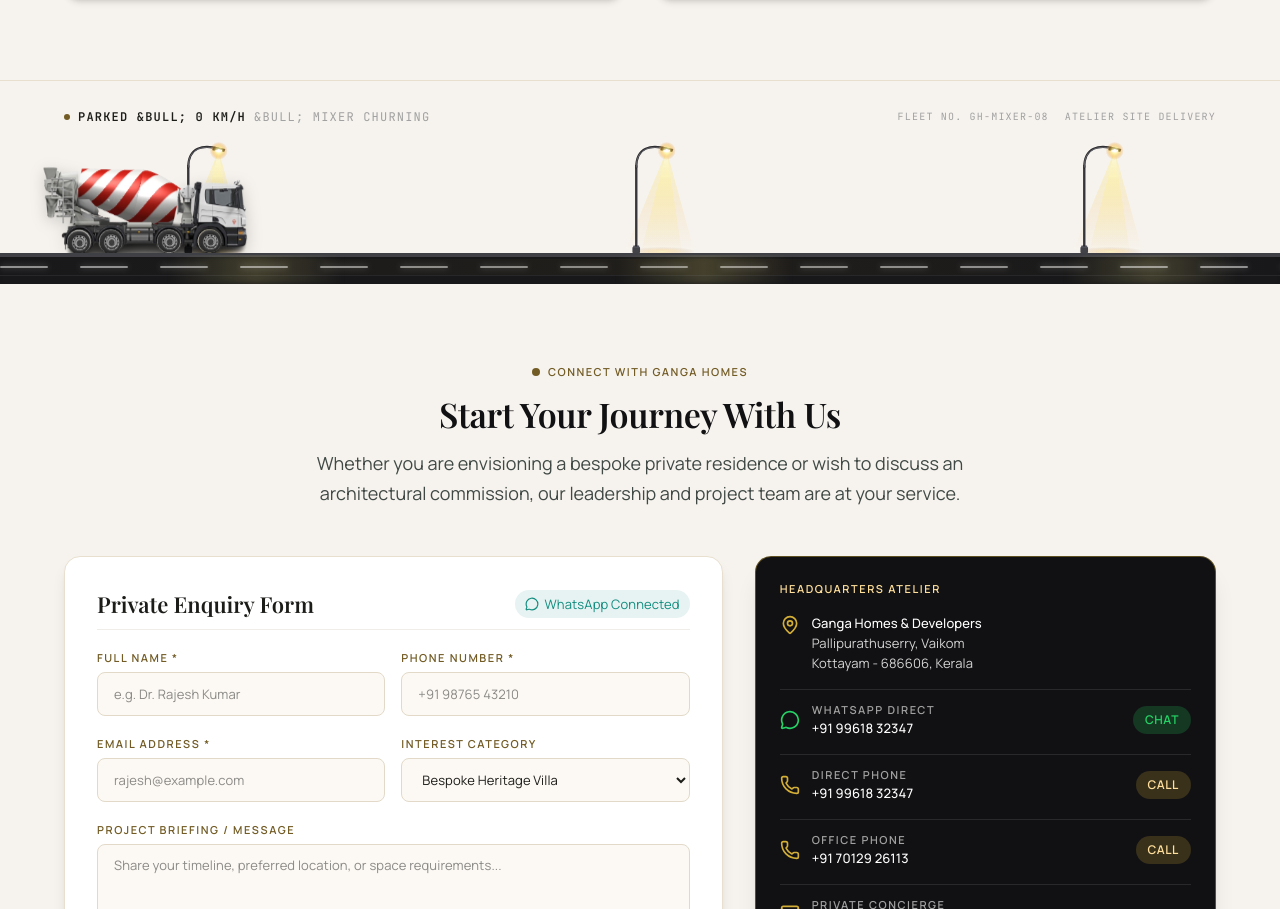
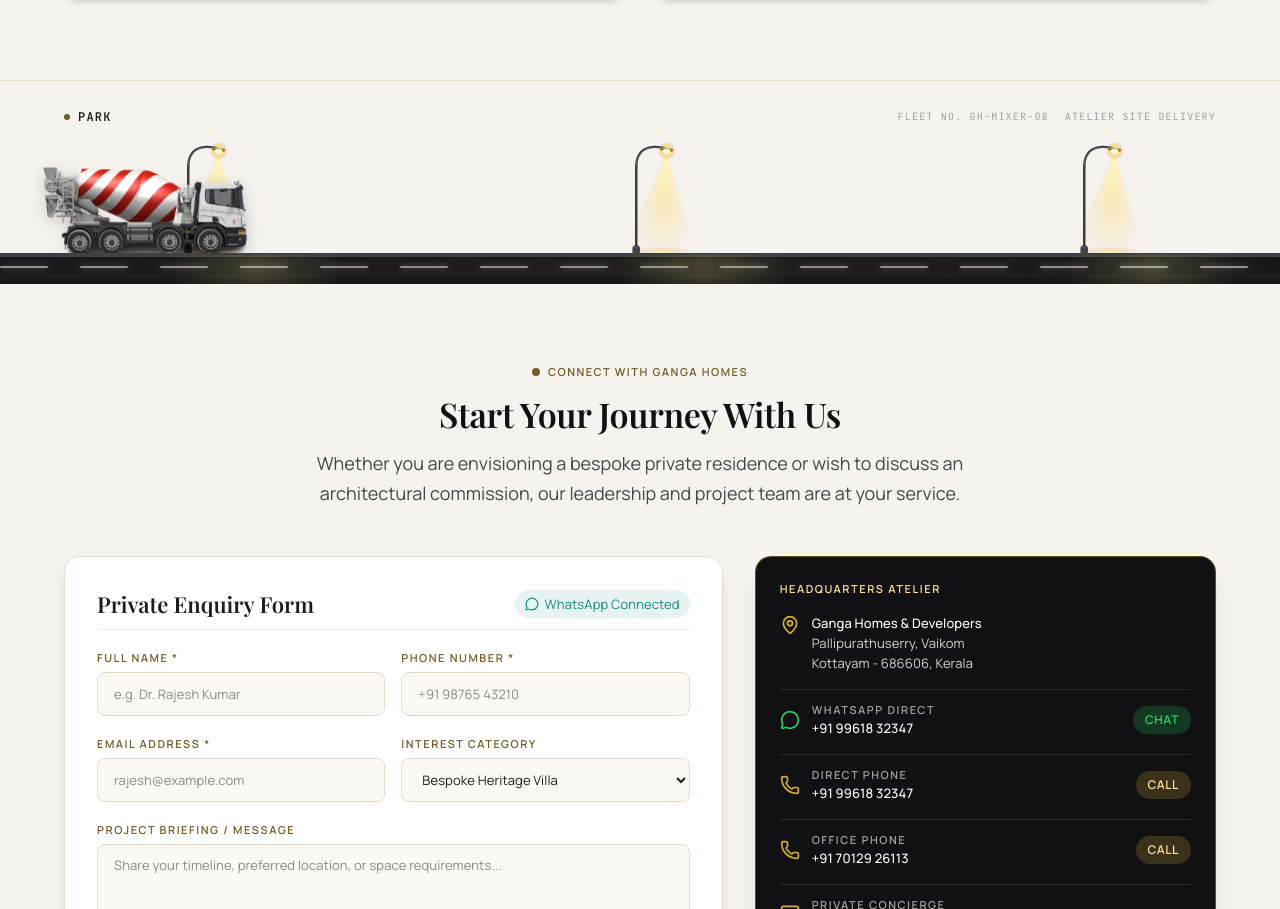
Before and after one commit to hgovind195/GANGA-HOMES, a Next.js app: page / in a window 1280 px wide. Shown: the part 3336-4245 px from the top of the page. Built offline with nearby package versions, Linux system fonts and the light colour scheme; a web font is replaced by a local one.

Commit message:
Update resting phase telemetry to display only PARK

```diff
--- a/components/ConstructionRoadDivider.tsx
+++ b/components/ConstructionRoadDivider.tsx
@@ -120,11 +120,13 @@
             }`}
           ></span>
           <span className="font-semibold text-[#1C1C19]">
-            {isSwiping ? `${speed} KM/H` : "PARKED &bull; 0 KM/H"}
+            {isSwiping ? `${speed} KM/H` : "PARK"}
           </span>
-          <span className="hidden sm:inline text-neutral-400">
-            {isSwiping ? "&bull; CONCRETE IN TRANSIT" : "&bull; MIXER CHURNING"}
-          </span>
+          {isSwiping && (
+            <span className="hidden sm:inline text-neutral-400">
+              • CONCRETE IN TRANSIT
+            </span>
+          )}
         </div>
         <div className="flex items-center gap-2 sm:gap-4 text-[9px] sm:text-[10px] text-neutral-400 shrink-0">
           <span className="hidden md:inline">FLEET NO. GH-MIXER-08</span>
```
